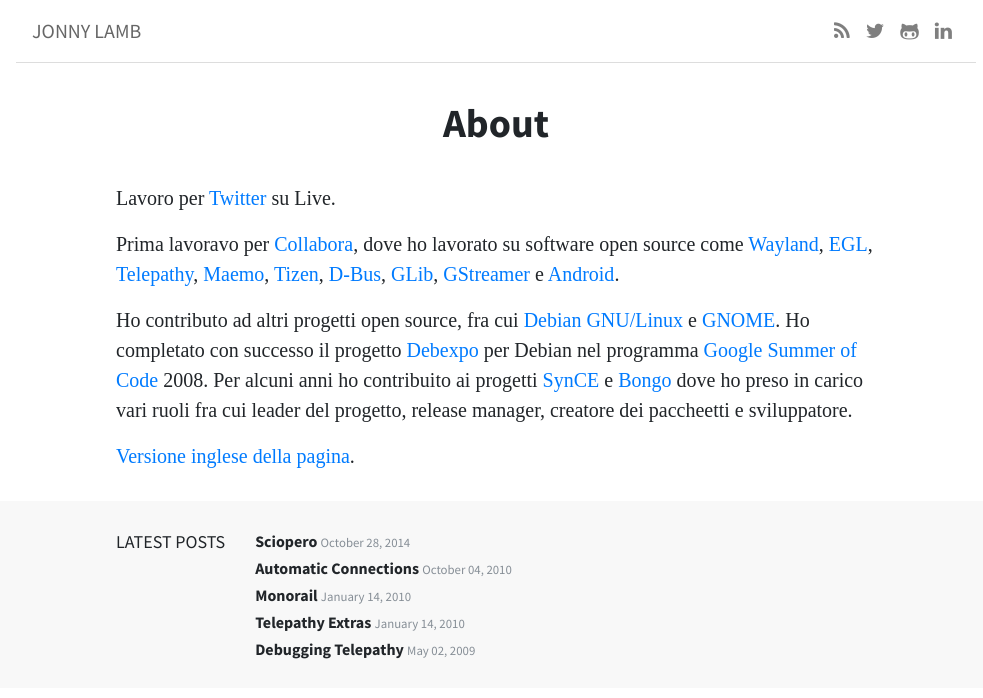
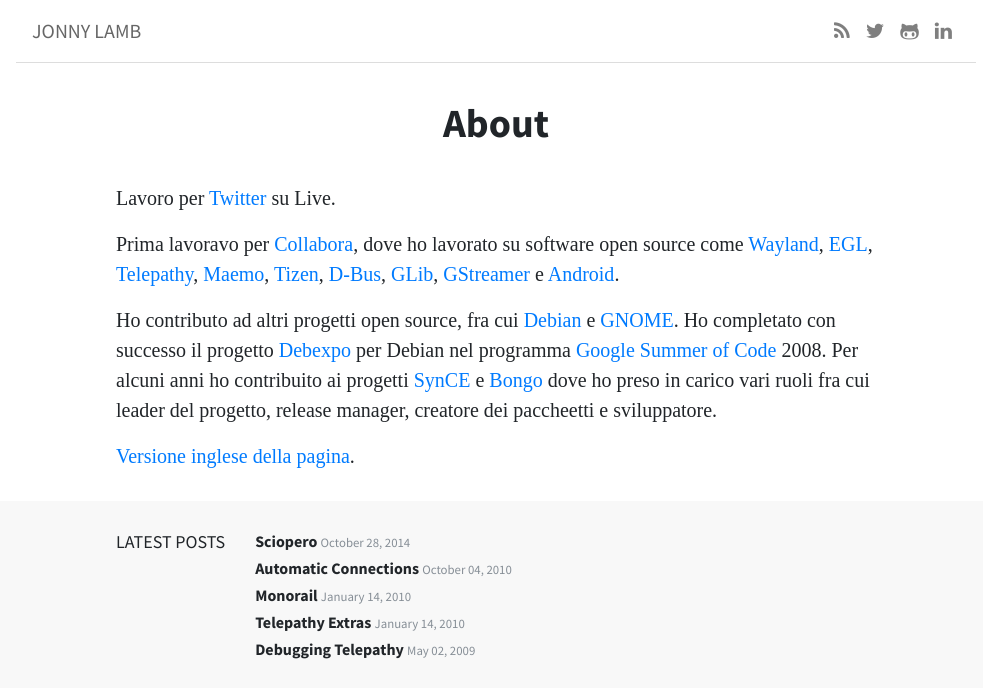
Before and after one commit to jonnylamb/jonnylamb.github.io, a Jekyll site: the page built from chisono.md, in a window 1280 px wide. Shown: the top 698 px of the page, without its empty margins (144-1127 px from the left). Built offline with Jekyll 4.4.1, drawn with Linux system fonts in a browser that asks for light colours; some web fonts are replaced; comment, search, counter and statistics services are not loaded.

Commit message:
no more gnu

```diff
--- a/chisono.md
+++ b/chisono.md
@@ -16,9 +16,9 @@
 [GStreamer](http://gstreamer.freedesktop.org/) e
 [Android](http://www.android.org/).
 
-Ho contributo ad altri progetti open source, fra cui [Debian
-GNU/Linux](https://www.debian.org/) e
-[GNOME](https://www.gnome.org). Ho completato con successo il progetto
+Ho contributo ad altri progetti open source, fra cui
+[Debian](https://www.debian.org/) e [GNOME](https://www.gnome.org). Ho
+completato con successo il progetto
 [Debexpo](https://wiki.debian.org/Debexpo) per Debian nel programma
 [Google Summer of
 Code](https://developers.google.com/open-source/gsoc/) 2008. Per
```
Also changed, not shown: about.md (+3 -3 lines).
